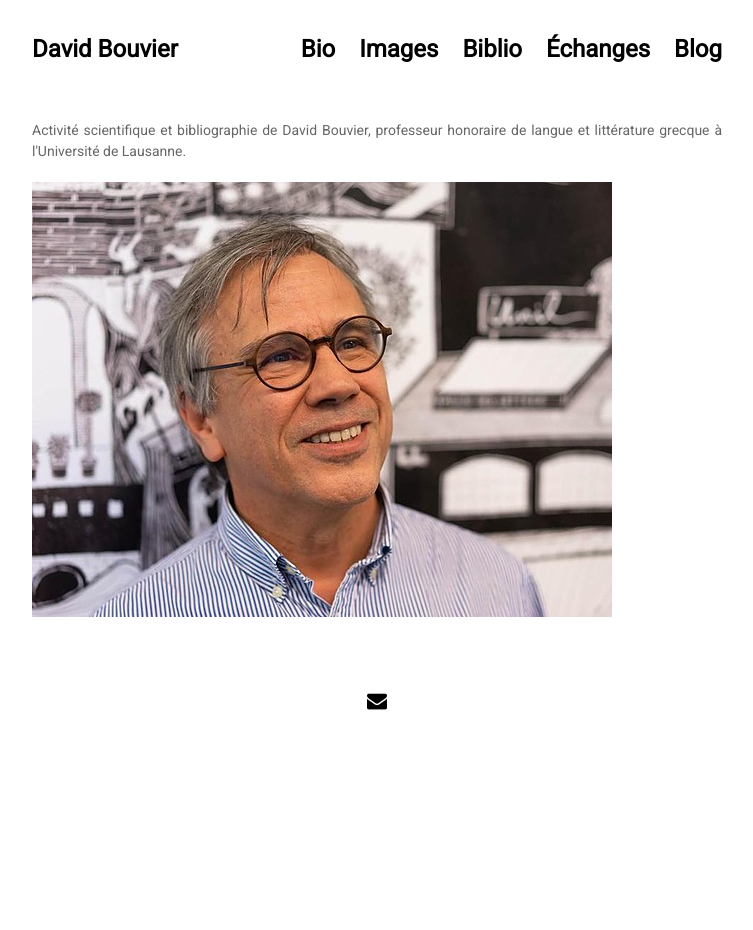
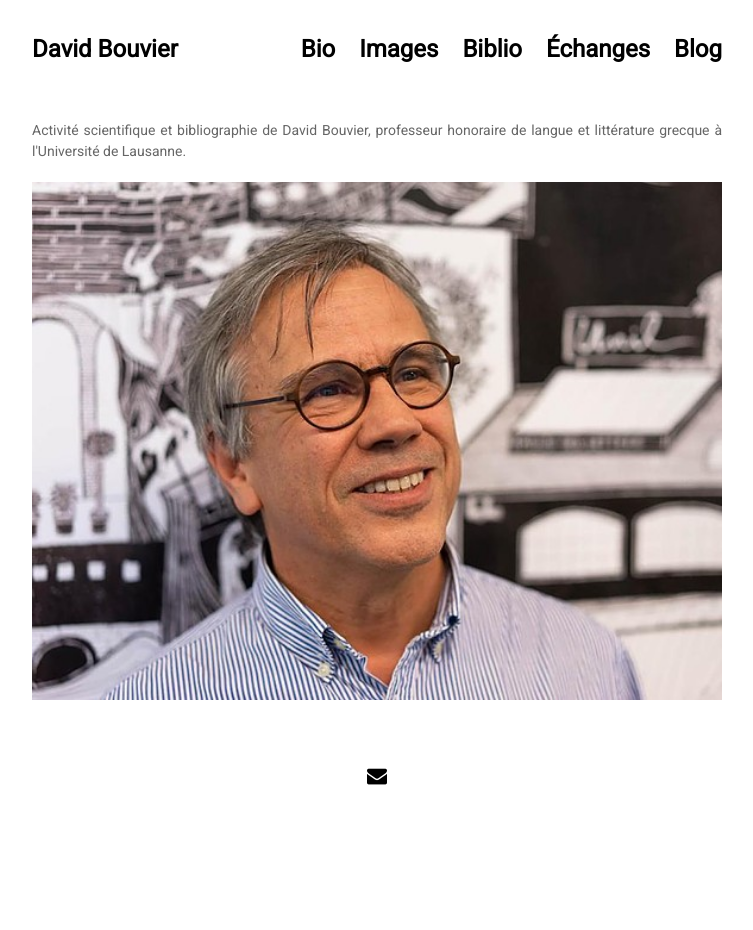
Before and after one commit to mromanello/dbouvier, a Jekyll site: the page built from index.md, in a window 1280 px wide. Shown: the whole page, without its empty margins (263-1016 px from the left). Built offline with Jekyll 4.4.1, drawn with Linux system fonts in a browser that asks for light colours; nearby versions of some CDN libraries; before the commit the page ends 900 px from its top, so only the background shows below that.

Commit message:
image in homepage is now mobile-friendly

```diff
--- a/_layouts/home.html
+++ b/_layouts/home.html
@@ -4,5 +4,7 @@ layout: default
 
 <div class="home">
 <p>Activité scientifique et bibliographie de David Bouvier, professeur honoraire de langue et littérature grecque à l'Université de Lausanne.</p>
+<div class="image-container">
 <img src="{{ site.github.url }}/assets/img/david-bouvier.jpeg" alt="Avatar" class="image">
 </div>
+</div>
```
